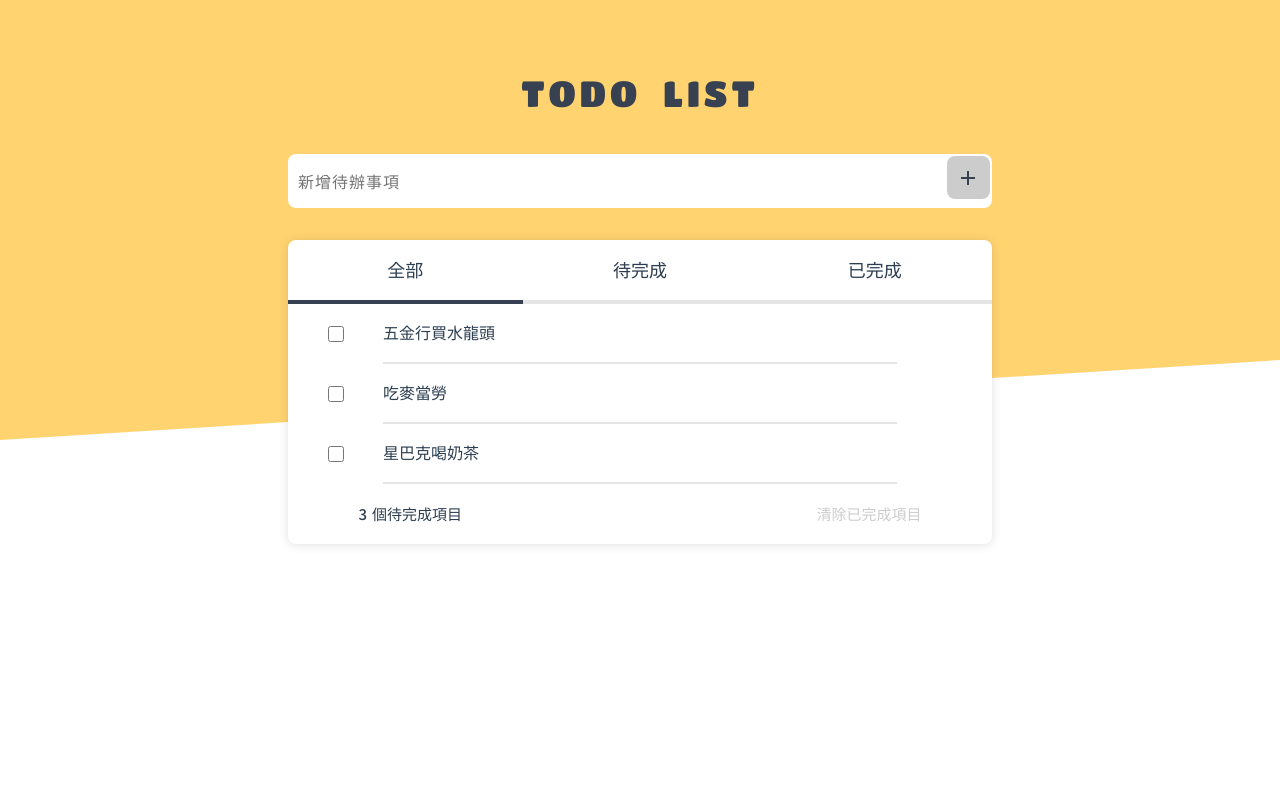
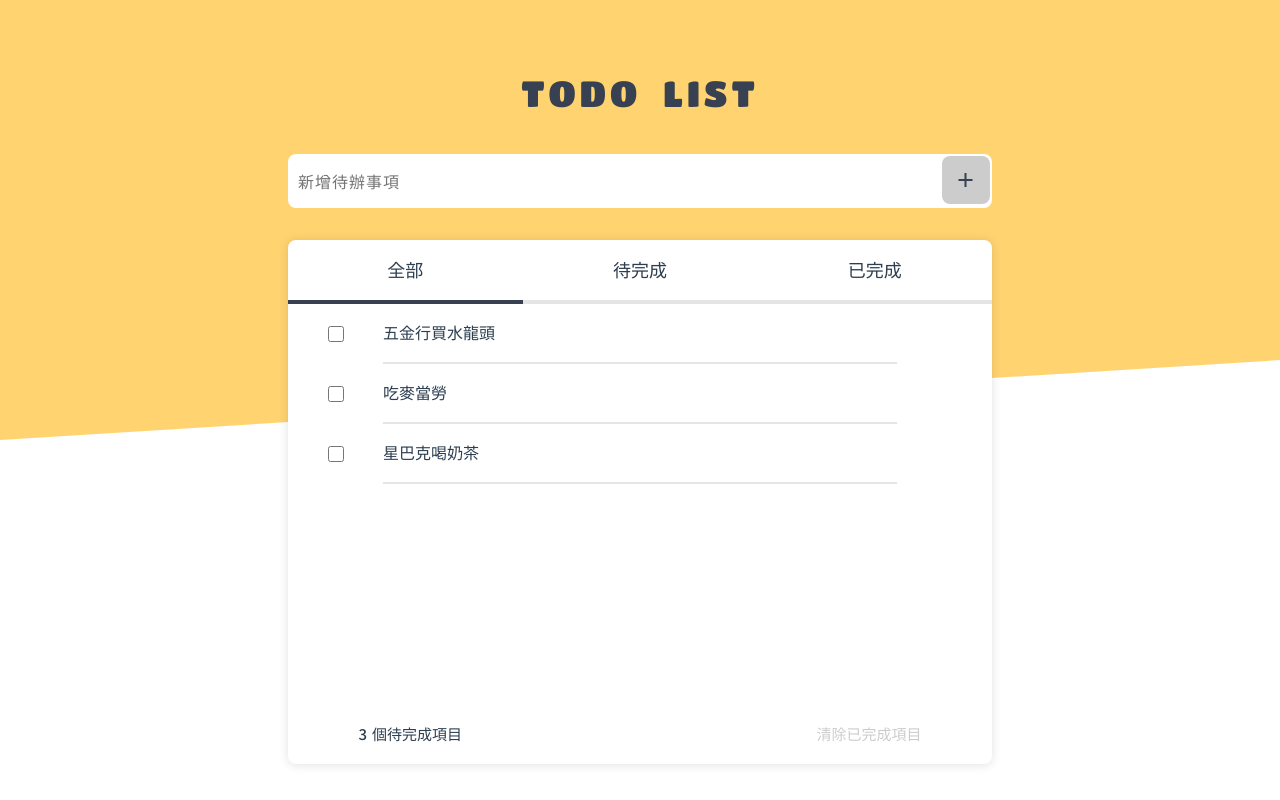
Before and after one commit to tangtang1b1b/vite-pinia---Todo-List, a Vue app: page / in a window 1280 px wide. Built offline with nearby package versions, Linux system fonts and the light colour scheme.

Commit message:
modify scroll look

```diff
--- a/src/assets/main.css
+++ b/src/assets/main.css
@@ -3,6 +3,7 @@
 body,html{
   width: 100%;
   height: 100%;
+  overflow: hidden;
 }
 
 #colorBg{
--- a/src/views/listInput.vue
+++ b/src/views/listInput.vue
@@ -1,6 +1,6 @@
 <script setup>
 import Swal from 'sweetalert2';
-import { defineProps, onMounted, ref } from 'vue';
+import { defineProps, onMounted, ref, nextTick } from 'vue';
 import { useStore } from '@/stores/counter';
 const store = useStore();
 
@@ -19,16 +19,8 @@ const keyTodo = () => {
   const keyDetail = { item: keyWord.value, complete: false };
   store.todos.push(keyDetail);
   keyWord.value = '';
-  localStorage.setItem('todos',JSON.stringify(store.todos));
+  localStorage.setItem('todos', JSON.stringify(store.todos));
 }
-
-onMounted(() => {
-  //計算addButton寬高
-  const inputContainer = document.querySelector('#inputContainer');
-  const addButton = document.querySelector('#addButton');
-  addButton.style.width = `${inputContainer.getBoundingClientRect().height - 5}px`;
-  addButton.style.height = `${inputContainer.getBoundingClientRect().height - 5}px`;
-});
 
 </script>
 
@@ -68,6 +60,8 @@ onMounted(() => {
 
   #addButton {
     cursor: pointer;
+    width: 48px;
+    height: 48px;
     user-select: none;
     position: absolute;
     display: flex;
--- a/src/views/listViewSection.vue
+++ b/src/views/listViewSection.vue
@@ -32,11 +32,11 @@ const filterTodos = computed(() => {
 });
 
 const deleteTarget = (index) => {
-  store.todos.splice(store.todos.indexOf(filterTodos.value[index]),1)
+  store.todos.splice(store.todos.indexOf(filterTodos.value[index]), 1)
 };
 
 const deleteAll = () => {
-  if(store.todos.filter((todo) => todo.complete).length !== 0){
+  if (store.todos.filter((todo) => todo.complete).length !== 0) {
     Swal.fire({
       title: '確定要清除嗎?',
       icon: 'warning',
@@ -75,7 +75,7 @@ watch(() => store.todos, (newState) => {
       <div class="downLine"></div>
     </div>
     <div class="todos">
-      <div class="todoItem" v-for="(todo,index) in filterTodos" :key="todo">
+      <div class="todoItem" v-for="(todo, index) in filterTodos" :key="todo">
         <div class="checkContainer">
           <input type="checkbox" id="checkBox" v-model="todo.complete">
         </div>
@@ -86,7 +86,7 @@ watch(() => store.todos, (newState) => {
     <div class="actionContainer">
       <div class="actions">
         <div class="record"><span>{{ record }}</span>個待完成項目</div>
-        <div class="deleteAll"  @click="deleteAll"><span>清除已完成項目</span></div>
+        <div class="deleteAll" @click="deleteAll"><span>清除已完成項目</span></div>
       </div>
     </div>
   </div>
@@ -145,8 +145,14 @@ watch(() => store.todos, (newState) => {
   }
 }
 
+::-webkit-scrollbar {
+  display: none;
+}
+
 .todos {
   width: 100%;
+  height: 50vh;
+  overflow-y: scroll;
 
   .todoItem {
     height: 60px;
@@ -195,11 +201,13 @@ watch(() => store.todos, (newState) => {
         opacity: 1;
         transition: 0.1s;
       }
-      .material-symbols-outlined{
+
+      .material-symbols-outlined {
         color: #ccc;
         transition: 0.1s;
       }
-      &:hover .material-symbols-outlined{
+
+      &:hover .material-symbols-outlined {
         color: $title-color;
         transition: 0.1s;
       }
@@ -237,10 +245,12 @@ watch(() => store.todos, (newState) => {
     .deleteAll {
       justify-content: flex-end;
       cursor: pointer;
-      span{
+
+      span {
         color: #ccc;
         transition: 0.3s;
-        &:hover{
+
+        &:hover {
           color: $title-color;
         }
       }
```
Lines whose indentation alone changed are shown as unchanged.
